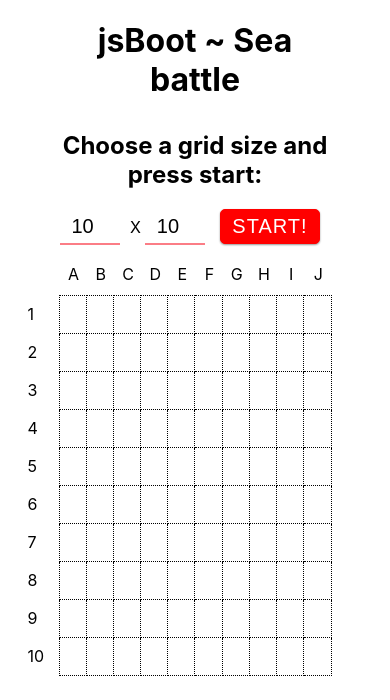
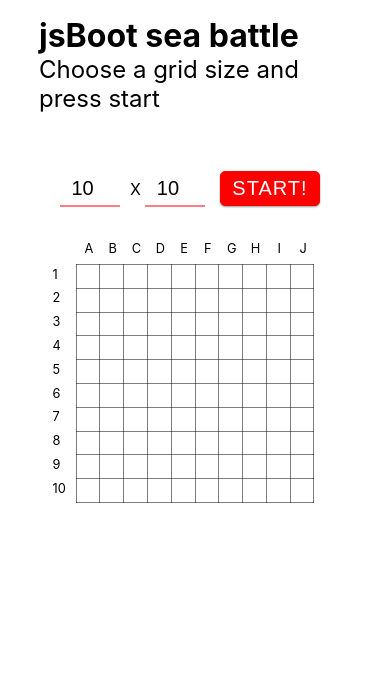
Before and after one commit to niiccolas/jsBoot, a website: page index.html in a window 390 px wide. Drawn offline with Linux system fonts and the light colour scheme.

Commit message:
Add CSS responsive layout

```diff
--- a/assets/css/board.css
+++ b/assets/css/board.css
@@ -9,17 +9,17 @@
 /*----------------------------------------*
  * BOARD LAYOUT
  *----------------------------------------*/
-
 table {
-  margin: 50px auto;
+  margin: 25px auto;
   border-collapse: collapse;
-  /* width: calc(53px * 7);  ? Cells are rendered with a size of 53*53! */
+  /* width: calc(53px * 7); */
+    /* Cells are rendered with a size of 53*53! */
 }
 
 td {
-  width: 35px;
-  height: 35px;
-  border: 1px dotted black;
+  width: 1.3rem;
+  height: 1.3rem;
+  border: 1px solid rgba(0, 0, 0, 0.5);
   position: relative;
   cursor: crosshair;
 }
@@ -49,17 +49,19 @@ td.miss:hover {
 }
 
 .header_row {
+  font-size: .8rem;
   position: absolute;
-  top: .5rem;
-  left: -2rem;
+  top: 0.1rem;
+  left: -1.5rem;
   overflow: hidden;
   cursor: default;
   box-sizing: border-box;
 }
 
 .header_column {
+  font-size: .8rem;
   position: absolute;
-  top: -2rem;
+  top: -1.5rem;
   width: 100%;
   cursor: default;
 }
@@ -77,9 +79,38 @@ td.miss:hover {
 .hit {
   background: var(--hit);;
 }
+
 .hit::after {
   content: "🔥";
-  font-size: 1.5rem;
+  font-size: calc(4) + 'em';
   position: relative;
   top: 3px;
 }
+
+/*----------------------------------------*
+ * RESPONSIVE LAYOUT:
+ * Smaller cells and fonts on mobile
+ *----------------------------------------*/
+ @media only screen and (min-width: 450px) {
+
+  td {
+    width: 2rem;
+    height: 2rem;
+  }
+
+  .header_row {
+    position: absolute;
+    top: .5rem;
+    left: -2rem;
+    overflow: hidden;
+    cursor: default;
+    box-sizing: border-box;
+  }
+
+  .header_column {
+    position: absolute;
+    top: -2rem;
+    width: 100%;
+    cursor: default;
+  }
+}
--- a/assets/css/main.css
+++ b/assets/css/main.css
@@ -6,20 +6,43 @@ body {
   text-align: center;
   font-family: 'Avenir', -apple-system, BlinkMacSystemFont, 'Segoe UI', Roboto, Oxygen, Ubuntu, Cantarell, 'Open Sans', 'Helvetica Neue', sans-serif;
   margin: 0 auto;
-  width: 70vw;
+  padding: 0 10vw;
+  display: grid;
+  grid-template-columns: 1fr;
+  grid-gap: 1rem;
 }
 
 .victoryBody {
   background: rgba(166,255,255,1);
 }
 
+header {
+  width: 100%;
+  text-align: left;
+}
+
+h1,h2 {
+  margin: 0;
+}
+
 h1 {
-  margin-bottom: 2rem;
+  margin-top: 1rem;
+}
+
+h2 {
+  padding-bottom: 1rem;
+  font-weight: 400;
 }
 
 /*----------------------------------------*
  * INTERACTIVE user input & visual feedback
  *----------------------------------------*/
+
+#set-grid-size {
+  align-self: end;
+  padding-bottom: 1rem;
+  padding-top: 1rem;
+}
 
 input {
   margin-right: 10px;
@@ -45,6 +68,7 @@ input[type=button] {
   text-transform: uppercase;
   transition: 0.3s all  ease-in-out;
   width: 100px;
+  margin-top: 10px;
 }
 
 input[type=button]:hover{
@@ -64,7 +88,18 @@ input[type=button]:focus {
   outline: 0;
 }
 
-#displayFeedback p {
-  text-transform: uppercase;
-  font-size: 2rem;
+#display-victory-msg {
+  text-align: left;
+
 }
+
+/*----------------------------------------*
+ * RESPONSIVE LAYOUT:
+ * 2x2 Grid display on desktop
+ *----------------------------------------*/
+ @media only screen and (min-width: 935px) {
+  body {
+    grid-template-columns: 1fr 1fr;
+    justify-items: left;
+  }
+}
--- a/assets/js/main.js
+++ b/assets/js/main.js
@@ -46,7 +46,7 @@ const model = {
         if (this.isSunk(ship)) {
           this.shipsSunk++;
           if (this.shipsSunk === this.numShips) {
-            view.displayVictory(`Enemy fleet destroyed<br>${controller.playerAccuracy()}% shooting accuracy<br> you won!`);
+            view.displayVictory(`Enemy fleet destroyed<br>${controller.playerAccuracy()}% shooting accuracy<br> You won!`);
           }
         }
         return true;
@@ -122,7 +122,7 @@ const model = {
 // * ####################################
 const view = {
   displayVictory(msg) {
-    const feedback = document.getElementById('displayFeedback'); // Display the victory message argument
+    const feedback = document.getElementById('display-victory-msg'); // Display the victory message argument
     feedback.firstElementChild.innerHTML = msg;
     document.querySelector('body').classList.add('victoryBody'); // Change background to clear blue
     document.querySelectorAll('td').forEach(x => x.classList.add('victoryTd')); // Set <td>s hover cursor to not-allowed
--- a/index.html
+++ b/index.html
@@ -22,24 +22,27 @@
 </head>
 <body>
   <header>
-    <h1>jsBoot ~ Sea battle</h1>
+    <h1>jsBoot sea battle</h1>
+    <h2>Choose a grid size and press start</h2>
+  </header>
+  <nav id="set-grid-size">
     <!--  <input> without a <form> is valid HTML
           https://www.w3.org/TR/html401/interact/forms.html#form-controls
           17.2.1 Control types -->
-          <h2>Choose a grid size and press start:</h2>
           <input type="number" name="cols" id="num_cols" value="10" min="5" max="26">X
           <input type="number" name="rows" id="num_rows" value="10" min="5" max="26">
           <input type="button" id="create_grid" value="Start!">
-  </header>
+  </nav>
 
   <main>
     <div id="gameGrid"></div> <!-- hosts the js generated grid -->
-    <div id="displayFeedback"> <!-- displays messages to user -->
-        <p class="slide-in-fwd-center"></p>
-    </div>
   </main>
 
+  <div id="display-victory-msg"> <!-- displays messages to user -->
+      <p class="slide-in-fwd-center"></p>
+  </div>
   <footer>
+    <!-- <p></p> -->
   </footer>
   <!-- JS -->
   <script src="assets/js/main.js"></script>
```
